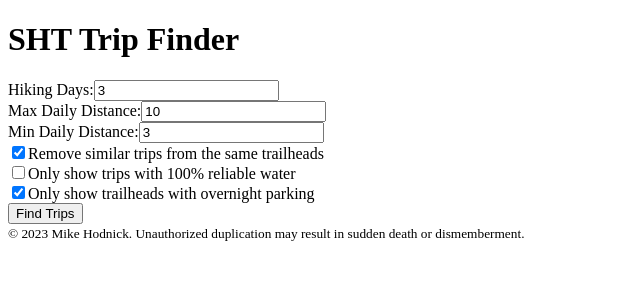
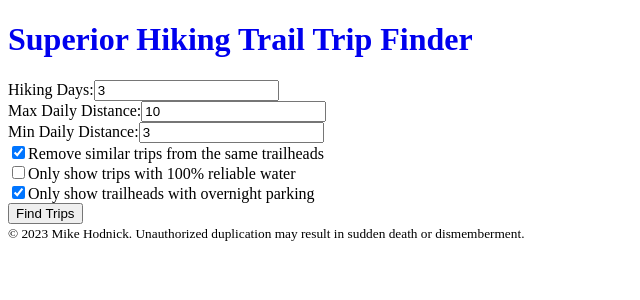
Before and after one commit to kindohm/sht-web, a Next.js app: page / in a window 1280 px wide. Shown: the top 300 px of the page, without its empty margins (0-640 px from the left). Built offline with nearby package versions, Linux system fonts and the light colour scheme.

Commit message:
make header a Link. min values on inputs

```diff
--- a/src/components/FindTrip.tsx
+++ b/src/components/FindTrip.tsx
@@ -88,6 +88,7 @@
           id="numberOfDays"
           placeholder="3"
           value={numberOfDays}
+          min={0}
           onChange={(e) => setNumberOfDays(+e.target.value)}
         />
       </div>
@@ -101,6 +102,7 @@
           id="maxDailyDistance"
           placeholder="10"
           value={maxDailyDistance}
+          min={0}
           onChange={(e) => setMaxDailyDistance(+e.target.value)}
         />
       </div>
@@ -114,6 +116,7 @@
           id="minDailyDistance"
           placeholder="3"
           value={minDailyDistance}
+          min={0}
           onChange={(e) => setMinDailyDistance(+e.target.value)}
         />
       </div>
--- a/src/pages/index.tsx
+++ b/src/pages/index.tsx
@@ -1,18 +1,30 @@
 import { FindTrip } from "@/components/FindTrip";
 import Head from "next/head";
+import Link from "next/link";
 
 export default function Home() {
   return (
     <>
       <Head>
-        <title>SHT Trip Finder</title>
-        <meta name="description" content="SHT Trip Finder" />
+        <title>Superior Hiking Trail Trip Finder</title>
+        <meta
+          name="description"
+          content="Find multi-day trips on the trail that fit your style."
+        />
         <meta name="viewport" content="width=device-width, initial-scale=1" />
         <link rel="icon" href="/favicon.ico" />
       </Head>
-      <div className="container">
+      <div className="container mt-3">
         <main>
-          <h1>SHT Trip Finder</h1>
+          <h1>
+            <Link
+              href="/"
+              className="link-dark"
+              style={{ textDecoration: "none" }}
+            >
+              Superior Hiking Trail Trip Finder
+            </Link>
+          </h1>
           <FindTrip />
         </main>
         <footer className="mt-5">
```
